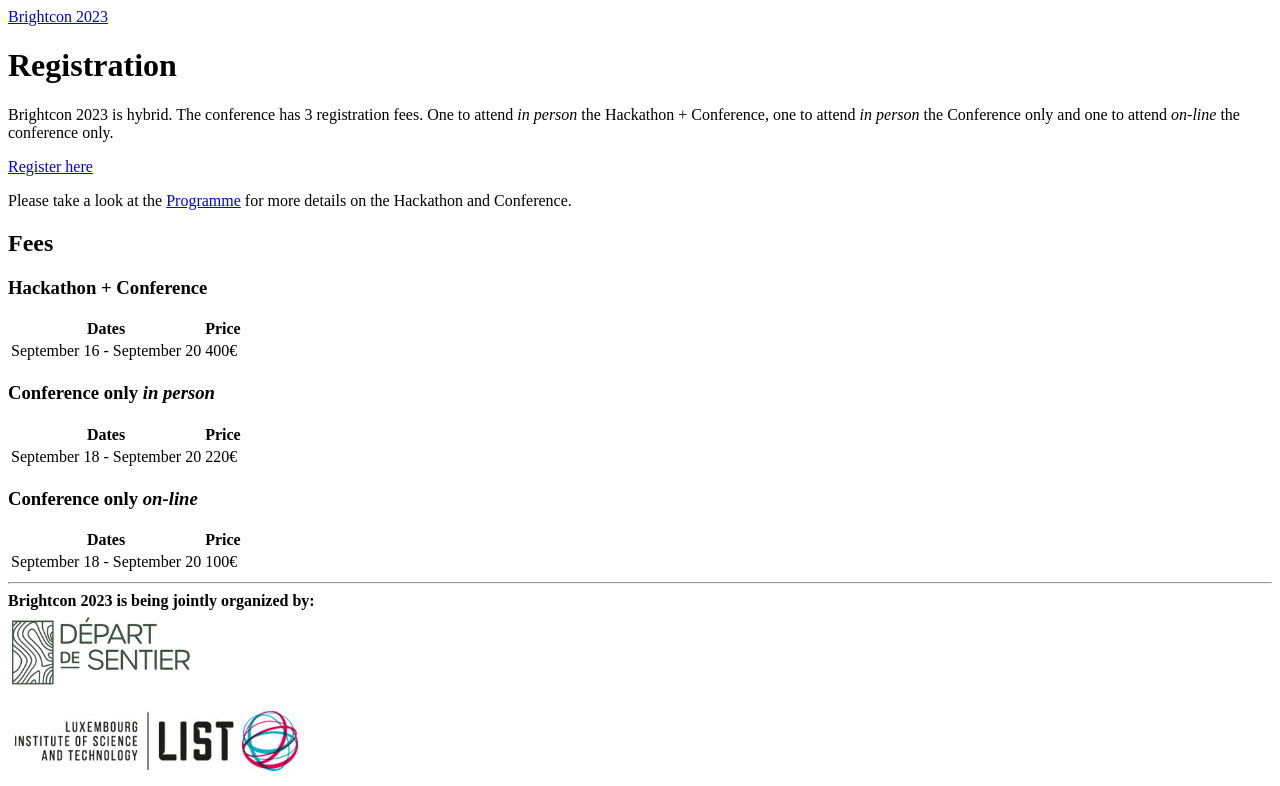
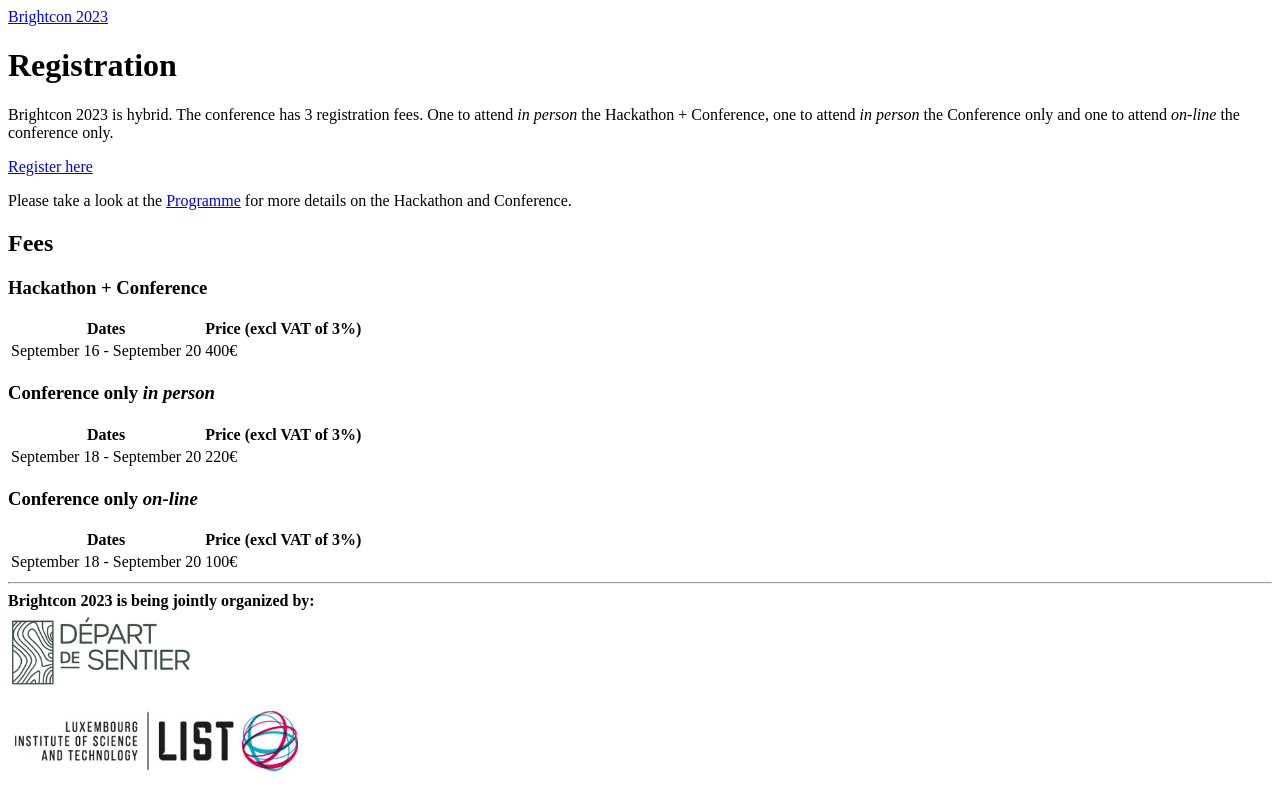
Before and after one commit to Depart-de-Sentier/brightcon-2023-website, a Nuxt app: page /register in a window 1280 px wide. Shown: the top 786 px of the page. Built offline with nearby package versions, Linux system fonts and the light colour scheme.

Commit message:
prices exclude 3% VAT

```diff
--- a/pages/register.vue
+++ b/pages/register.vue
@@ -29,7 +29,7 @@
       <table>
         <tr>
           <th>Dates</th>
-          <th>Price</th>
+          <th>Price (excl VAT of 3%)</th>
         </tr>
         <tr>
           <td>September 16 - September 20</td>
@@ -40,7 +40,7 @@
       <table>
         <tr>
           <th>Dates</th>
-          <th>Price</th>
+          <th>Price (excl VAT of 3%)</th>
         </tr>
         <tr>
           <td>September 18 - September 20</td>
@@ -51,7 +51,7 @@
       <table>
         <tr>
           <th>Dates</th>
-          <th>Price</th>
+          <th>Price (excl VAT of 3%)</th>
         </tr>
         <tr>
           <td>September 18 - September 20</td>
```
